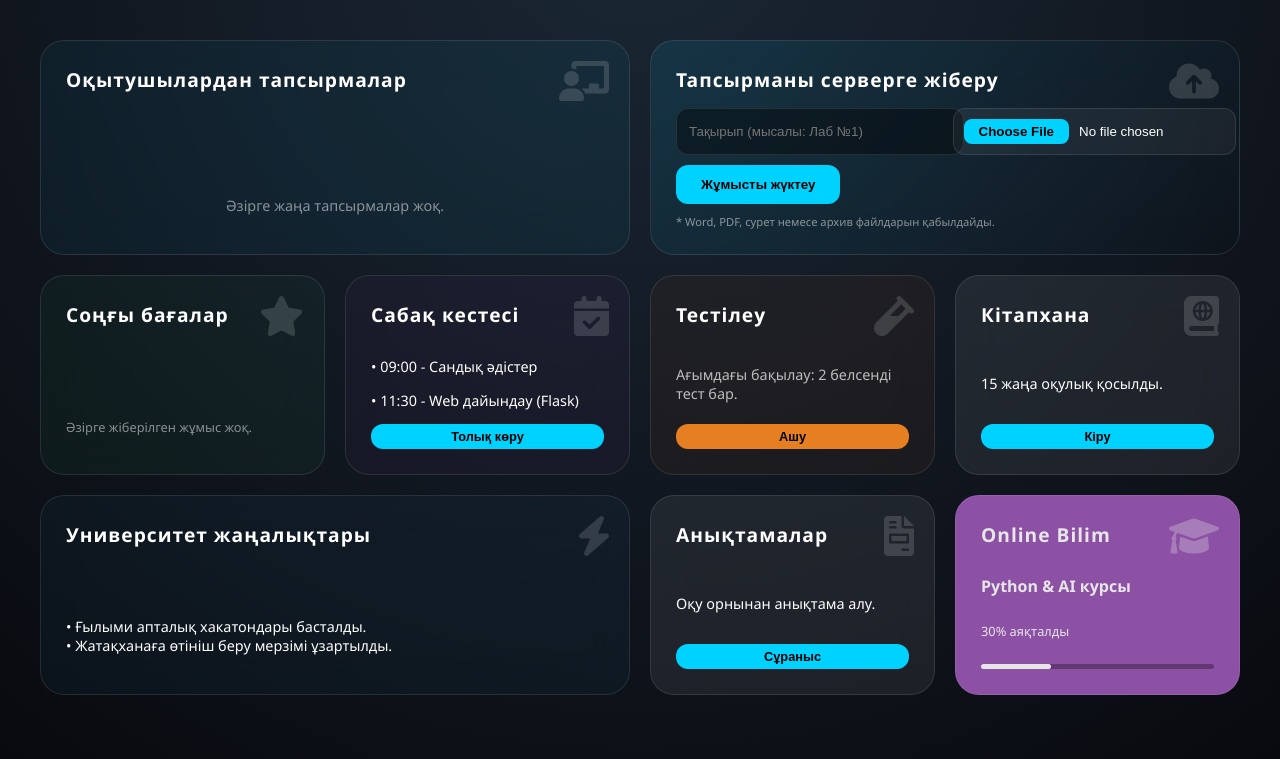
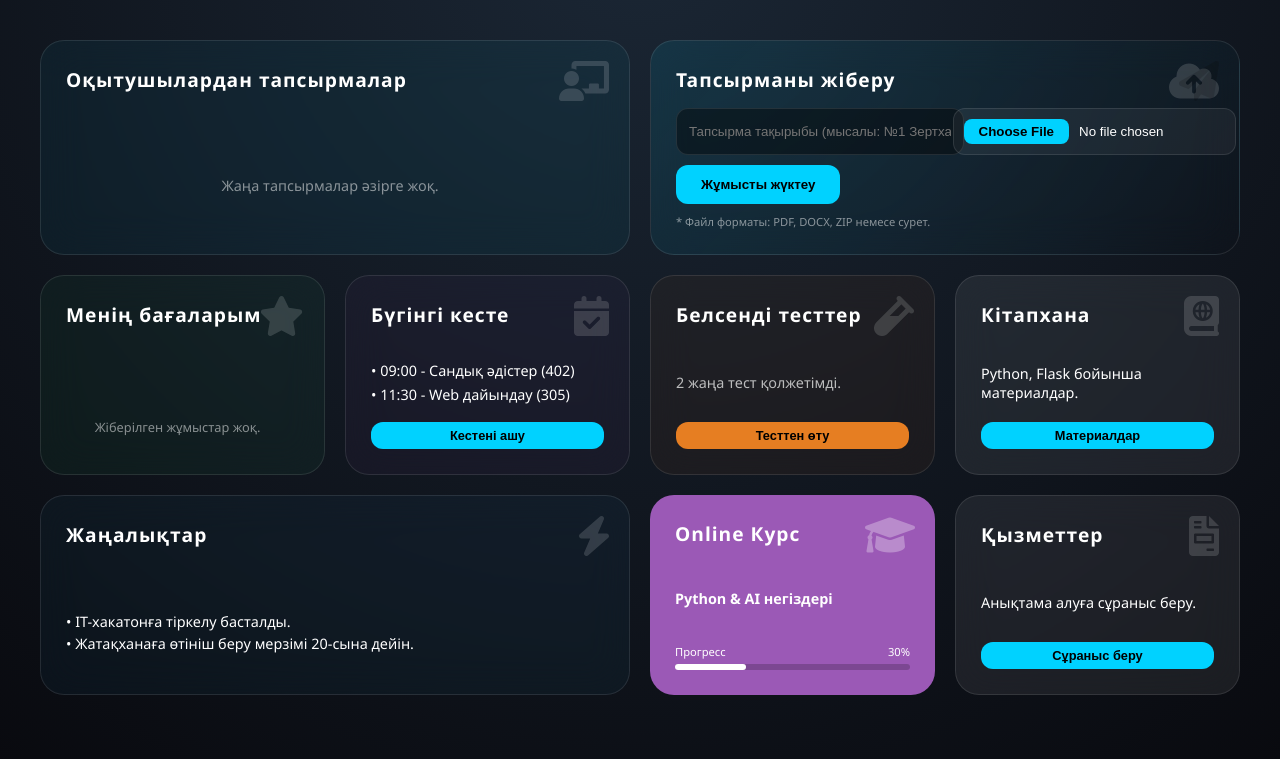
Before and after one commit to alishersultansiyk06-creator/bilim-iq, a Flask app: page /student in a window 1280 px wide. Shown: the part 81-840 px from the top of the page. Run offline with Flask 3, Linux system fonts and the light colour scheme; the visitor is signed in with stand-in values (Sample User, id 1); data comes from the database, SQL or seed files in the repository; data that the repository does not hold is empty.

Commit message:
Update student.html

```diff
--- a/templates/student.html
+++ b/templates/student.html
@@ -66,10 +66,10 @@
             border-radius: 12px; color: #000; font-weight: bold; cursor: pointer; transition: 0.3s;
             text-decoration: none; display: inline-block; text-align: center;
         }
-        .btn-send:hover { opacity: 0.8; transform: scale(1.05); }
+        .btn-send:hover { opacity: 0.8; transform: scale(1.02); }
 
         .grade-item {
-            display: flex; justify-content: space-between; padding: 8px 0;
+            display: flex; justify-content: space-between; padding: 10px 0;
             border-bottom: 1px solid var(--border); font-size: 0.9rem;
         }
 
@@ -81,6 +81,10 @@
             background: var(--glass); padding: 10px 20px; border-radius: 50px;
             border: 1px solid var(--border); display: flex; align-items: center; gap: 10px;
         }
+
+        .task-scroll { max-height: 250px; overflow-y: auto; padding-right: 10px; }
+        .task-scroll::-webkit-scrollbar { width: 5px; }
+        .task-scroll::-webkit-scrollbar-thumb { background: var(--accent); border-radius: 10px; }
     </style>
 </head>
 <body>
@@ -93,7 +97,9 @@
     <div class="user-badge">
         <i class="fa-solid fa-user-graduate" style="color:var(--accent);"></i>
         <span>{{ session.username }}</span>
-        <a href="/logout" style="color:#ff4d4d; text-decoration:none; margin-left:15px;"><i class="fa-solid fa-power-off"></i></a>
+        <a href="/logout" style="color:#ff4d4d; text-decoration:none; margin-left:15px;" title="Шығу">
+            <i class="fa-solid fa-power-off"></i>
+        </a>
     </div>
 </header>
 
@@ -101,96 +107,111 @@
     <div class="tile wide" style="background: rgba(0, 210, 255, 0.05);">
         <i class="fa-solid fa-chalkboard-user"></i>
         <h3>Оқытушылардан тапсырмалар</h3>
-        <div style="max-height: 200px; overflow-y: auto;">
+        <div class="task-scroll">
             {% for t_task in teacher_tasks %}
-            <div style="padding: 15px; border-bottom: 1px solid var(--border); margin-bottom: 10px;">
-                <div style="display: flex; justify-content: space-between; align-items: center;">
-                    <strong style="color: var(--accent);">{{ t_task.subject }}</strong>
-                    <a href="{{ url_for('static', filename='uploads/' + t_task.file_url) }}" target="_blank" class="btn-send" style="padding: 5px 12px; font-size: 0.8rem;">Материалды ашу</a>
+            <div style="padding: 15px; border: 1px solid var(--border); border-radius: 15px; margin-bottom: 10px; background: rgba(255,255,255,0.02);">
+                <div style="display: flex; justify-content: space-between; align-items: flex-start;">
+                    <div>
+                        <strong style="color: var(--accent); font-size: 1.1rem;">{{ t_task.subject }}</strong>
+                        <p style="font-size: 0.9rem; opacity: 0.8; margin: 8px 0;">{{ t_task.description }}</p>
+                    </div>
+                    {% if t_task.file_url %}
+                    <a href="{{ url_for('static', filename='uploads/' + t_task.file_url) }}" target="_blank" class="btn-send" style="padding: 6px 15px; font-size: 0.75rem;">
+                        <i class="fa-solid fa-download"></i> Жүктеу
+                    </a>
+                    {% endif %}
                 </div>
-                <p style="font-size: 0.9rem; opacity: 0.8; margin: 10px 0;">{{ t_task.description }}</p>
             </div>
             {% endfor %}
             {% if not teacher_tasks %}
-            <p style="opacity: 0.5; text-align: center; font-size: 0.9rem;">Әзірге жаңа тапсырмалар жоқ.</p>
+            <p style="opacity: 0.5; text-align: center; font-size: 0.9rem; padding: 20px;">Жаңа тапсырмалар әзірге жоқ.</p>
             {% endif %}
         </div>
     </div>
 
     <div class="tile wide">
         <i class="fa-solid fa-cloud-arrow-up"></i>
-        <h3>Тапсырманы серверге жіберу</h3>
+        <h3>Тапсырманы жіберу</h3>
         <form action="/upload_task" method="POST" enctype="multipart/form-data" class="upload-box">
             <div style="display: grid; grid-template-columns: 1fr 1fr; gap: 15px;">
-                <input type="text" name="title" placeholder="Тақырып (мысалы: Лаб №1)" required>
+                <input type="text" name="title" placeholder="Тапсырма тақырыбы (мысалы: №1 Зертханалық)" required>
                 <input type="file" name="file" class="file-input" required>
             </div>
-            <button type="submit" class="btn-send">Жұмысты жүктеу</button>
+            <button type="submit" class="btn-send">
+                <i class="fa-solid fa-paper-plane"></i> Жұмысты жүктеу
+            </button>
         </form>
-        <small style="opacity: 0.5; font-size: 0.7rem; margin-top: 10px;">* Word, PDF, сурет немесе архив файлдарын қабылдайды.</small>
+        <small style="opacity: 0.5; font-size: 0.7rem; margin-top: 10px;">* Файл форматы: PDF, DOCX, ZIP немесе сурет.</small>
     </div>
 
     <div class="tile" style="background: rgba(46, 204, 113, 0.05);">
         <i class="fa-solid fa-star"></i>
-        <h3>Соңғы бағалар</h3>
-        <div style="max-height: 120px; overflow-y: auto;">
+        <h3>Менің бағаларым</h3>
+        <div class="task-scroll" style="max-height: 150px;">
             {% for task in tasks %}
             <div class="grade-item">
                 <span>{{ task.title }}</span>
-                <span style="color: var(--accent); font-weight: bold;">{{ task.grade if task.grade else 'Тексерілуде...' }}</span>
+                <span style="color: {{ '#2ecc71' if task.grade else var('--accent') }}; font-weight: bold;">
+                    {{ task.grade if task.grade else 'Тексерілуде' }}
+                </span>
             </div>
             {% endfor %}
             {% if not tasks %}
-            <p style="font-size: 0.8rem; opacity: 0.5;">Әзірге жіберілген жұмыс жоқ.</p>
+            <p style="font-size: 0.8rem; opacity: 0.5; text-align: center;">Жіберілген жұмыстар жоқ.</p>
             {% endif %}
         </div>
     </div>
 
     <div class="tile" style="background: rgba(155, 89, 182, 0.05);">
         <i class="fa-solid fa-calendar-check"></i>
-        <h3>Сабақ кестесі</h3>
+        <h3>Бүгінгі кесте</h3>
         <div style="font-size: 0.9rem;">
-            <p>• 09:00 - Сандық әдістер</p>
-            <p>• 11:30 - Web дайындау (Flask)</p>
+            <p style="margin: 5px 0;">• 09:00 - Сандық әдістер (402)</p>
+            <p style="margin: 5px 0;">• 11:30 - Web дайындау (305)</p>
         </div>
-        <button class="btn-send" style="padding: 5px 15px; font-size: 0.8rem;">Толық көру</button>
+        <button class="btn-send" style="padding: 6px 15px; font-size: 0.8rem;">Кестені ашу</button>
     </div>
 
     <div class="tile" style="background: rgba(230, 126, 34, 0.05);">
         <i class="fa-solid fa-vial"></i>
-        <h3>Тестілеу</h3>
-        <div style="font-size: 0.9rem; opacity: 0.7;">Ағымдағы бақылау: 2 белсенді тест бар.</div>
-        <button class="btn-send" style="padding: 5px 15px; font-size: 0.8rem; background: #e67e22;">Ашу</button>
+        <h3>Белсенді тесттер</h3>
+        <div style="font-size: 0.9rem; opacity: 0.7;">2 жаңа тест қолжетімді.</div>
+        <button class="btn-send" style="padding: 6px 15px; font-size: 0.8rem; background: #e67e22;">Тесттен өту</button>
     </div>
 
     <div class="tile">
         <i class="fa-solid fa-book-atlas"></i>
         <h3>Кітапхана</h3>
-        <div style="font-size: 0.9rem;">15 жаңа оқулық қосылды.</div>
-        <button class="btn-send" style="padding: 5px 15px; font-size: 0.8rem;">Кіру</button>
+        <div style="font-size: 0.9rem;">Python, Flask бойынша материалдар.</div>
+        <button class="btn-send" style="padding: 6px 15px; font-size: 0.8rem;">Материалдар</button>
     </div>
 
     <div class="tile wide" style="background: rgba(52, 152, 219, 0.05);">
         <i class="fa-solid fa-bolt"></i>
-        <h3>Университет жаңалықтары</h3>
-        <p style="font-size: 0.9rem;">• Ғылыми апталық хакатондары басталды.<br>• Жатақханаға өтініш беру мерзімі ұзартылды.</p>
+        <h3>Жаңалықтар</h3>
+        <p style="font-size: 0.9rem; line-height: 1.5;">• IT-хакатонға тіркелу басталды.<br>• Жатақханаға өтініш беру мерзімі 20-сына дейін.</p>
+    </div>
+
+    <div class="tile" style="background: var(--secondary); border: none;">
+        <i class="fa-solid fa-graduation-cap" style="opacity: 0.3;"></i>
+        <h3 style="color: white;">Online Курс</h3>
+        <div style="font-weight: bold; font-size: 0.9rem;">Python & AI негіздері</div>
+        <div style="margin-top: 10px;">
+            <div style="display: flex; justify-content: space-between; font-size: 0.7rem; margin-bottom: 5px;">
+                <span>Прогресс</span>
+                <span>30%</span>
+            </div>
+            <div style="width: 100%; height: 6px; background: rgba(0,0,0,0.2); border-radius: 10px;">
+                <div style="width: 30%; height: 100%; background: white; border-radius: 10px;"></div>
+            </div>
+        </div>
     </div>
 
     <div class="tile">
         <i class="fa-solid fa-file-invoice"></i>
-        <h3>Анықтамалар</h3>
-        <div style="font-size: 0.9rem;">Оқу орнынан анықтама алу.</div>
-        <button class="btn-send" style="padding: 5px 15px; font-size: 0.8rem;">Сұраныс</button>
-    </div>
-
-    <div class="tile" style="background: var(--secondary); opacity: 0.9;">
-        <i class="fa-solid fa-graduation-cap" style="opacity: 0.3;"></i>
-        <h3>Online Bilim</h3>
-        <div style="font-weight: bold;">Python & AI курсы</div>
-        <p style="font-size: 0.8rem;">30% аяқталды</p>
-        <div style="width: 100%; height: 5px; background: rgba(0,0,0,0.3); border-radius: 5px;">
-            <div style="width: 30%; height: 100%; background: white; border-radius: 5px;"></div>
-        </div>
+        <h3>Қызметтер</h3>
+        <div style="font-size: 0.9rem;">Анықтама алуға сұраныс беру.</div>
+        <button class="btn-send" style="padding: 6px 15px; font-size: 0.8rem;">Сұраныс беру</button>
     </div>
 </div>
 
```
